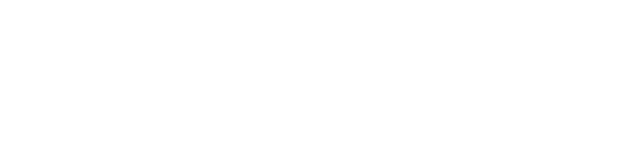
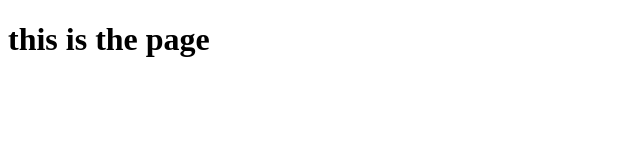
Before and after one commit to natnaeltekle/learning-git-amigo, a plain HTML site: page index.html in a window 1280 px wide. Shown: the whole page, without its empty margins (0-640 px from the left). Drawn offline with Linux system fonts and the light colour scheme.

Commit message:
Update index.html

```diff
--- a/index.html
+++ b/index.html
@@ -6,6 +6,7 @@
     <title>Document</title>
 </head>
 <body>
+    <h1>this is the page</h1>
 
 </body>
 </html>
```
